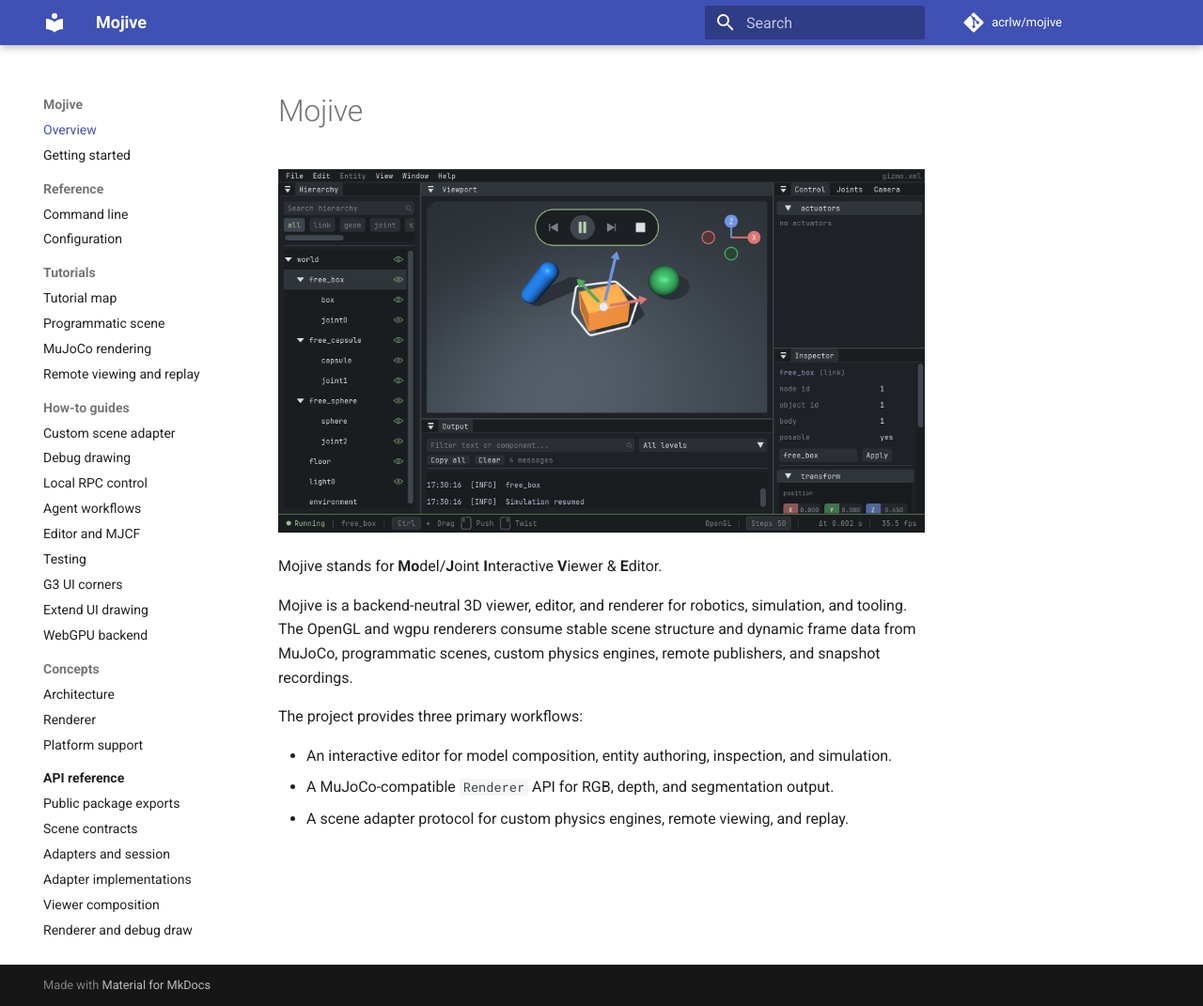
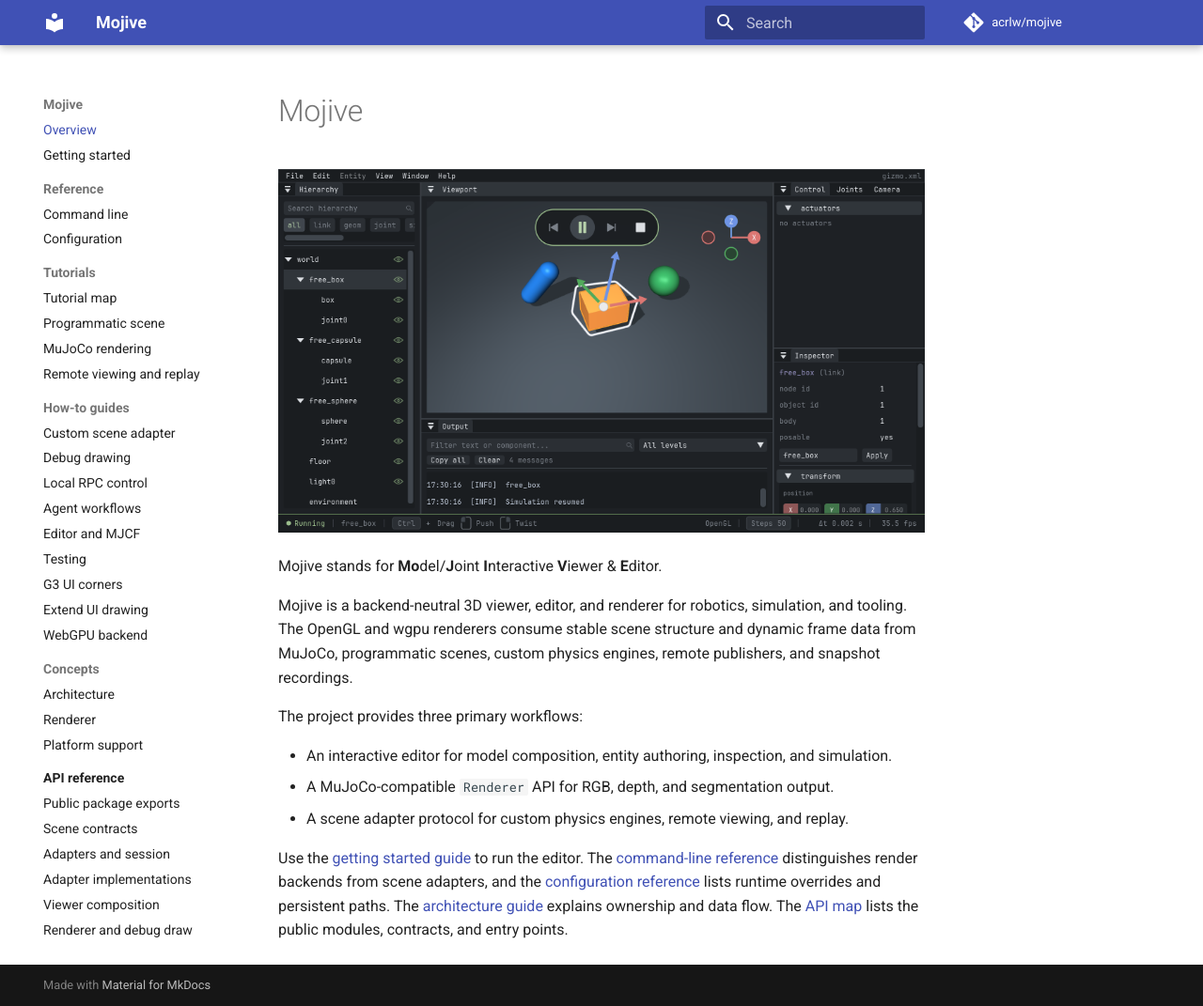
Before and after one commit to acrlw/mojive, an MkDocs documentation site: the page built from docs/index.md, in a window 1280 px wide and 1071 px high. Shown: the whole window at 94% size. Built offline with MkDocs 1.6.1 and Material for MkDocs 9.7.7, drawn with Linux system fonts in a browser that asks for light colours; comment, search, counter and statistics services are not loaded.

Commit message:
Update documentation navigation

```diff
--- a/docs/index.md
+++ b/docs/index.md
@@ -13,3 +13,9 @@
 - An interactive editor for model composition, entity authoring, inspection, and simulation.
 - A MuJoCo-compatible `Renderer` API for RGB, depth, and segmentation output.
 - A scene adapter protocol for custom physics engines, remote viewing, and replay.
+
+Use the [getting started guide](getting-started.md) to run the editor. The
+[command-line reference](reference/cli.md) distinguishes render backends from scene adapters, and
+the [configuration reference](reference/configuration.md) lists runtime overrides and persistent
+paths. The [architecture guide](concepts/architecture.md) explains ownership and data flow.
+The [API map](api/index.md) lists the public modules, contracts, and entry points.
```
Also changed, not shown: design/README.md (+0 -3 lines).
